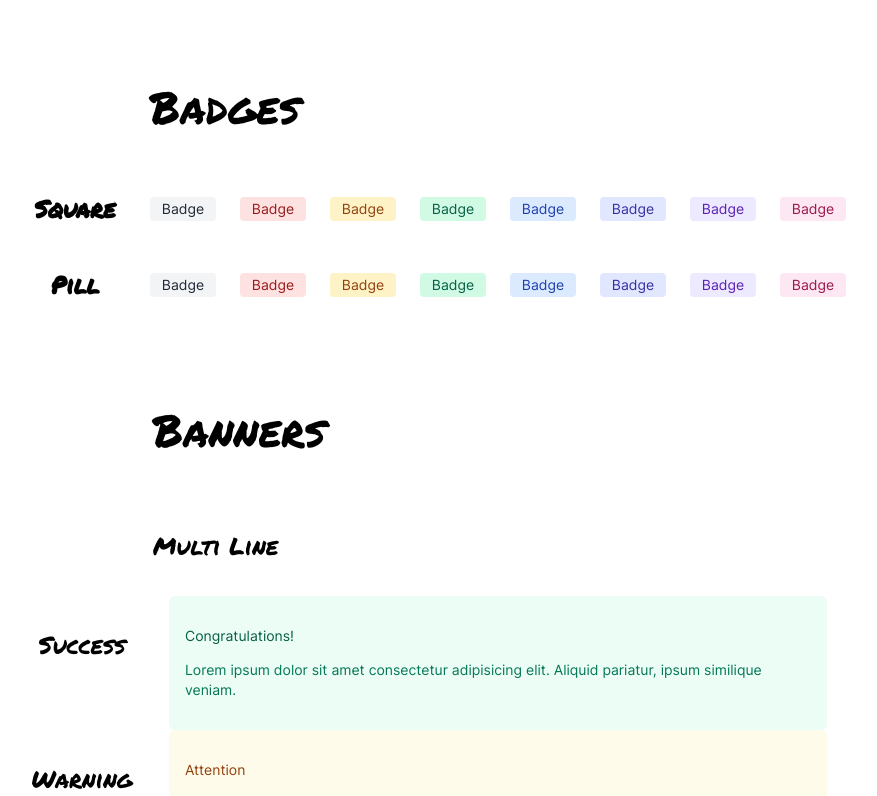
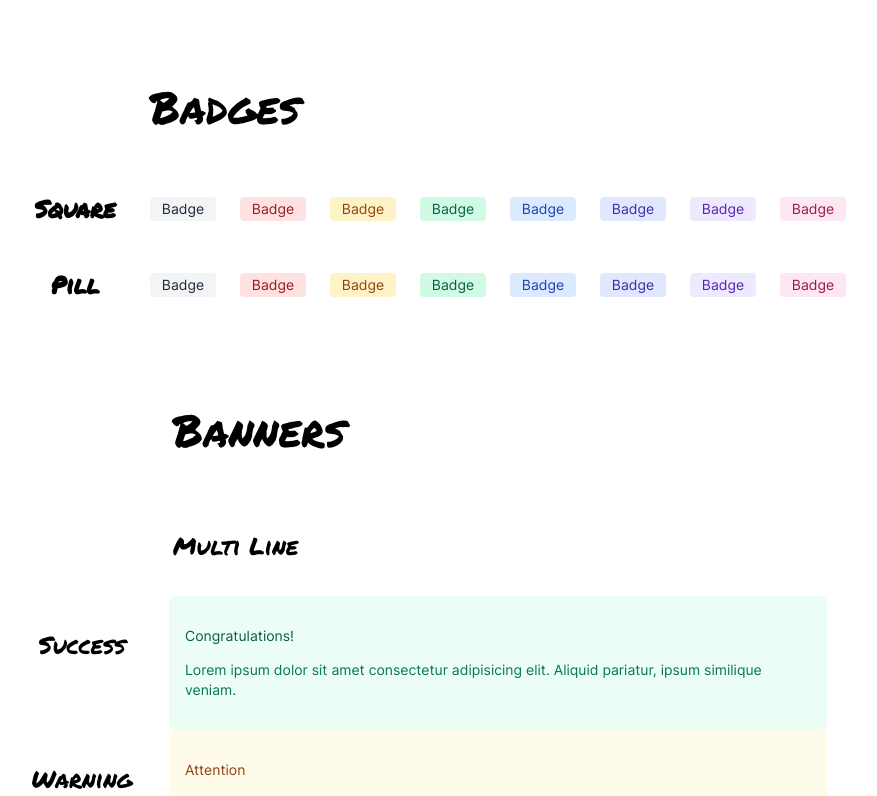
Before and after one commit to gabholli/component-library, a React (Create React App) app: page / in a window 1280 px wide. Shown: the top 796 px of the page, without its empty margins (217-1094 px from the left). Built offline with nearby package versions, Linux system fonts and the light colour scheme.

Commit message:
Changed leftmost column in multi grid to 200px

```diff
--- a/src/App.css
+++ b/src/App.css
@@ -185,7 +185,7 @@ body {
     max-width: 1000px;
     /* padding: 2.875em; */
     display: grid;
-    grid-template: 125px auto auto/ 1fr 1fr 1fr 1fr 1fr;
+    grid-template: 125px auto auto/ 200px 1fr 1fr 1fr 1fr;
     grid-template-areas:
       ". banner-heading banner-heading . ."
       ". multi-heading multi-heading . ."
```
